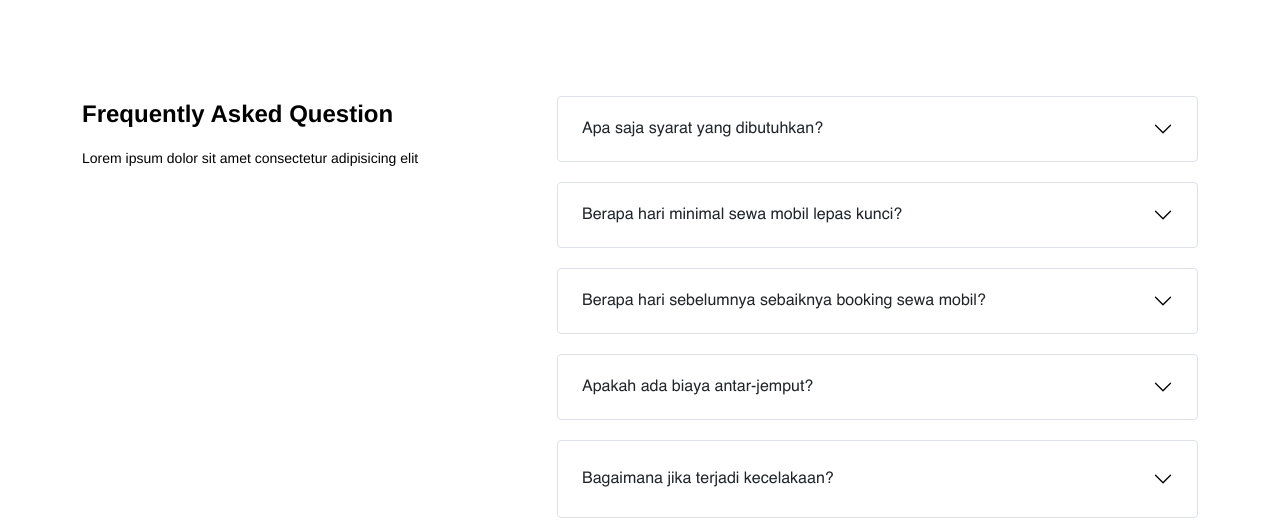
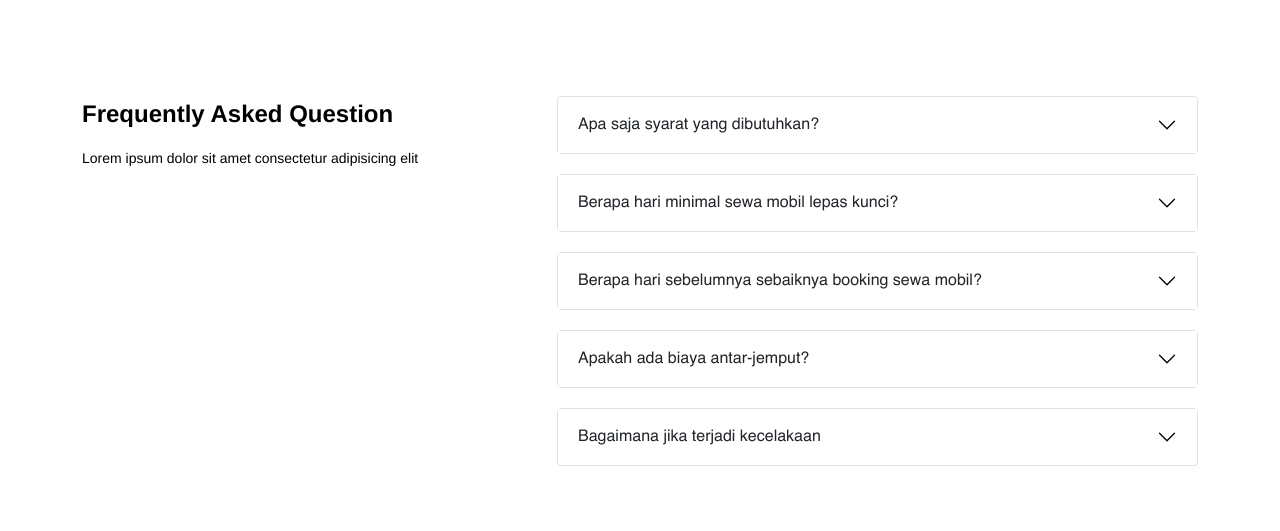
Before and after one commit to lightque/challenge-fsw-synrgy-batch-5, a plain HTML site: page Challenge 01 - Binar Rental Car/index.html in a window 1280 px wide. Shown: the part 2267-2798 px from the top of the page. Drawn offline with Linux system fonts and the light colour scheme.

Commit message:
Fourth Commit Challenge 01 🚀

```diff
--- a/Challenge 01 - Binar Rental Car/assets/css/style.css
+++ b/Challenge 01 - Binar Rental Car/assets/css/style.css
@@ -139,12 +139,9 @@ header {
   border: 1px solid #c4c4c4;
   width: 32px;
   height: 32px;
-  /* padding: 1rem; */
   border-radius: 50%;
-
   align-items: center;
   justify-content: center;
-  /* background-color: #5cb85f; */
 }
 
 .carousel-button-content::after {
--- a/Challenge 01 - Binar Rental Car/index.html
+++ b/Challenge 01 - Binar Rental Car/index.html
@@ -399,15 +399,15 @@
 
       <!-- Start CTA Banner Section -->
       <section id="cta-banner-section" class="ms-3 me-3 mt-6">
-        <div class="container banner">
+        <div class="container banner justify-content-center align-items-center">
           <div class="row">
-            <div class="card text-center cta-banner text-white w-100">
+            <div class="card cta-banner text-white w-100">
               <div class="card-body">
                 <div class="container">
-                  <h2 class="card-title fw-bold text-white mt-4">
+                  <h2 class="card-title text-white mt-4">
                     Sewa Mobil di Purbalingga Sekarang
                   </h2>
-                  <p class="card-text text-white mt-4">
+                  <p class="card-text text-white text-center mt-4">
                     Lorem ipsum dolor sit amet, consectetur adipiscing elit, sed
                     do eiusmod tempor incididunt ut labore et dolore magna
                     aliqua.
@@ -437,8 +437,10 @@
             </div>
             <div class="col-lg-7 col-md-7 col-sm-12 col-xs-12">
               <div class="accordion" id="accordionExample">
-                <div class="accordion-item border border-1 rounded rounded-1">
-                  <h3 class="accordion-header p-1" id="headingOne">
+                <div
+                  class="accordion-item border border-1 rounded rounded-1 shadow-none"
+                >
+                  <h3 class="accordion-header" id="headingOne">
                     <button
                       class="accordion-button collapsed shadow-none"
                       type="button"
@@ -464,10 +466,12 @@
                     </div>
                   </div>
                 </div>
-                <div class="accordion-item border border-1 rounded rounded-1">
-                  <h3 class="accordion-header p-1" id="headingTwo">
+                <div
+                  class="accordion-item border border-1 rounded rounded-1 shadow-none"
+                >
+                  <h3 class="accordion-header" id="headingTwo">
                     <button
-                      class="accordion-button collapsed"
+                      class="accordion-button collapsed shadow-none"
                       type="button"
                       data-bs-toggle="collapse"
                       data-bs-target="#collapseTwo"
@@ -491,10 +495,12 @@
                     </div>
                   </div>
                 </div>
-                <div class="accordion-item border border-1 rounded rounded-1">
-                  <h3 class="accordion-header p-1" id="headingThree">
+                <div
+                  class="accordion-item border border-1 rounded rounded-1 shadow-none"
+                >
+                  <h3 class="accordion-header" id="headingThree">
                     <button
-                      class="accordion-button collapsed"
+                      class="accordion-button collapsed shadow-none"
                       type="button"
                       data-bs-toggle="collapse"
                       data-bs-target="#collapseThree"
@@ -518,10 +524,12 @@
                     </div>
                   </div>
                 </div>
-                <div class="accordion-item border border-1 rounded rounded-1">
-                  <h3 class="accordion-header p-1" id="headingFour">
+                <div
+                  class="accordion-item border border-1 rounded rounded-1 shadow-none"
+                >
+                  <h3 class="accordion-header" id="headingFour">
                     <button
-                      class="accordion-button collapsed"
+                      class="accordion-button collapsed shadow-none"
                       type="button"
                       data-bs-toggle="collapse"
                       data-bs-target="#collapseFour"
@@ -545,19 +553,21 @@
                     </div>
                   </div>
                 </div>
-                <div class="accordion-item border border-1 rounded rounded-1">
-                  <h2 class="accordion-header p-1" id="headingFive">
+                <div
+                  class="accordion-item border border-1 rounded rounded-1 shadow-none"
+                >
+                  <h3 class="accordion-header" id="headingFive">
                     <button
-                      class="accordion-button collapsed"
+                      class="accordion-button collapsed shadow-none"
                       type="button"
                       data-bs-toggle="collapse"
                       data-bs-target="#collapseFive"
                       aria-expanded="false"
                       aria-controls="collapseFive"
                     >
-                      Bagaimana jika terjadi kecelakaan?
+                      Bagaimana jika terjadi kecelakaan
                     </button>
-                  </h2>
+                  </h3>
                   <div
                     id="collapseFive"
                     class="accordion-collapse collapse"
```
